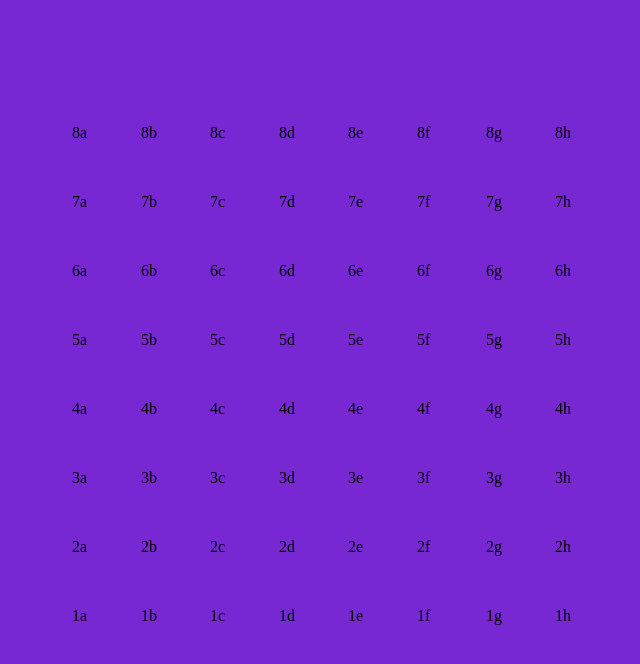
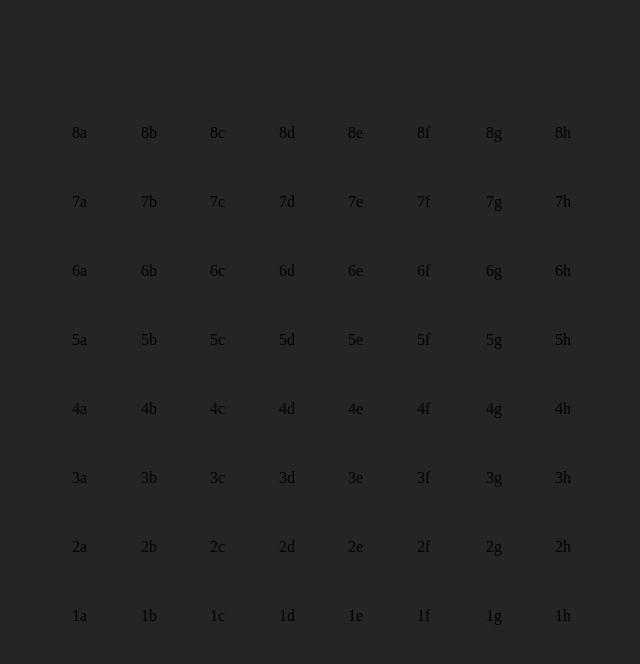
Before and after one commit to ankushydv/chess-F1, a React (Create React App) app: page / in a window 1280 px wide. Shown: the top 664 px of the page, without its empty margins (292-932 px from the left). Built offline with nearby package versions, Linux system fonts and the light colour scheme.

Commit message:
Board coloring changed

```diff
--- a/src/constant.css
+++ b/src/constant.css
@@ -1,8 +1,8 @@
 :root{
     --tile-size:69px;
-    --dark-tile:#000000;
-    --light-tile:#FFFFFF;
-    --bg-color:#7728d2;
+    --dark-tile:#C4A484;
+    --light-tile:#fbffc0;
+    --bg-color:#262525;
 }
 
 @media all and(max-width: 450px){
```
